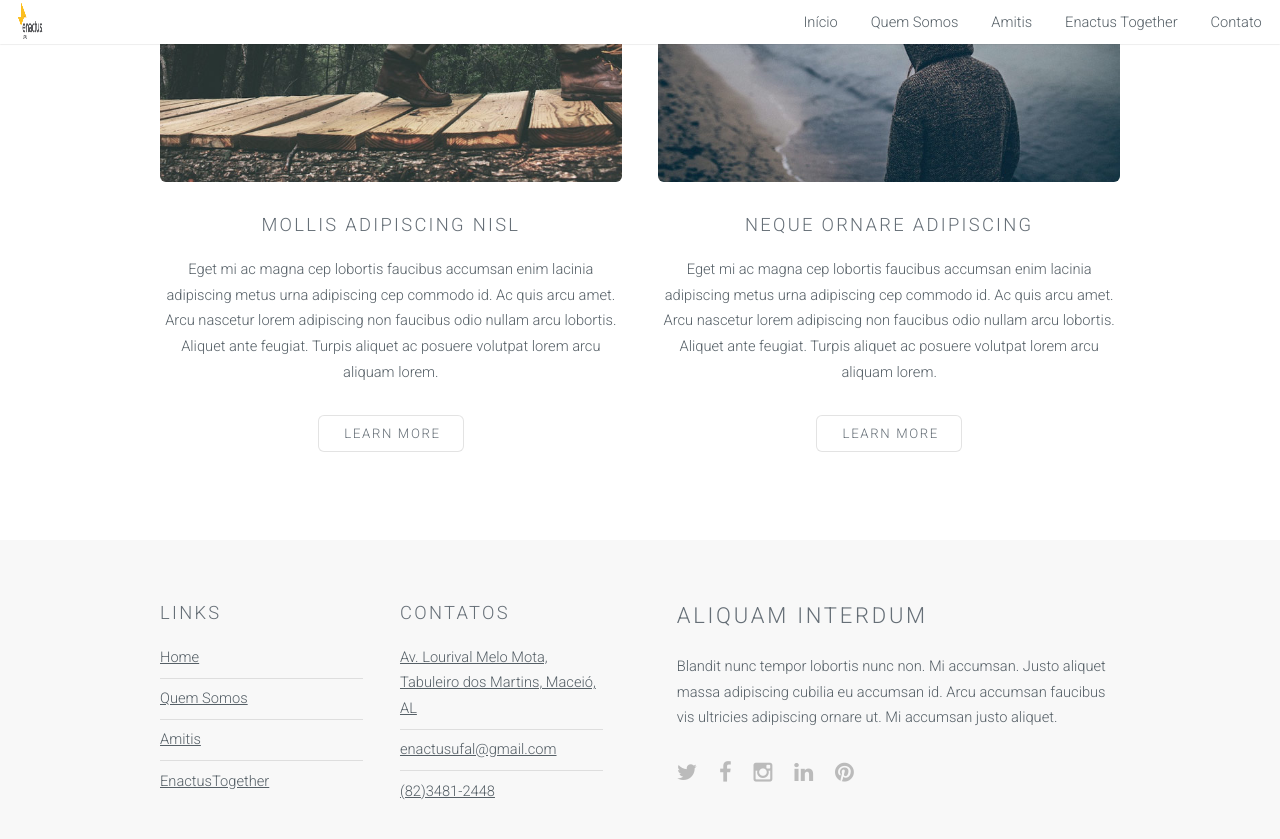
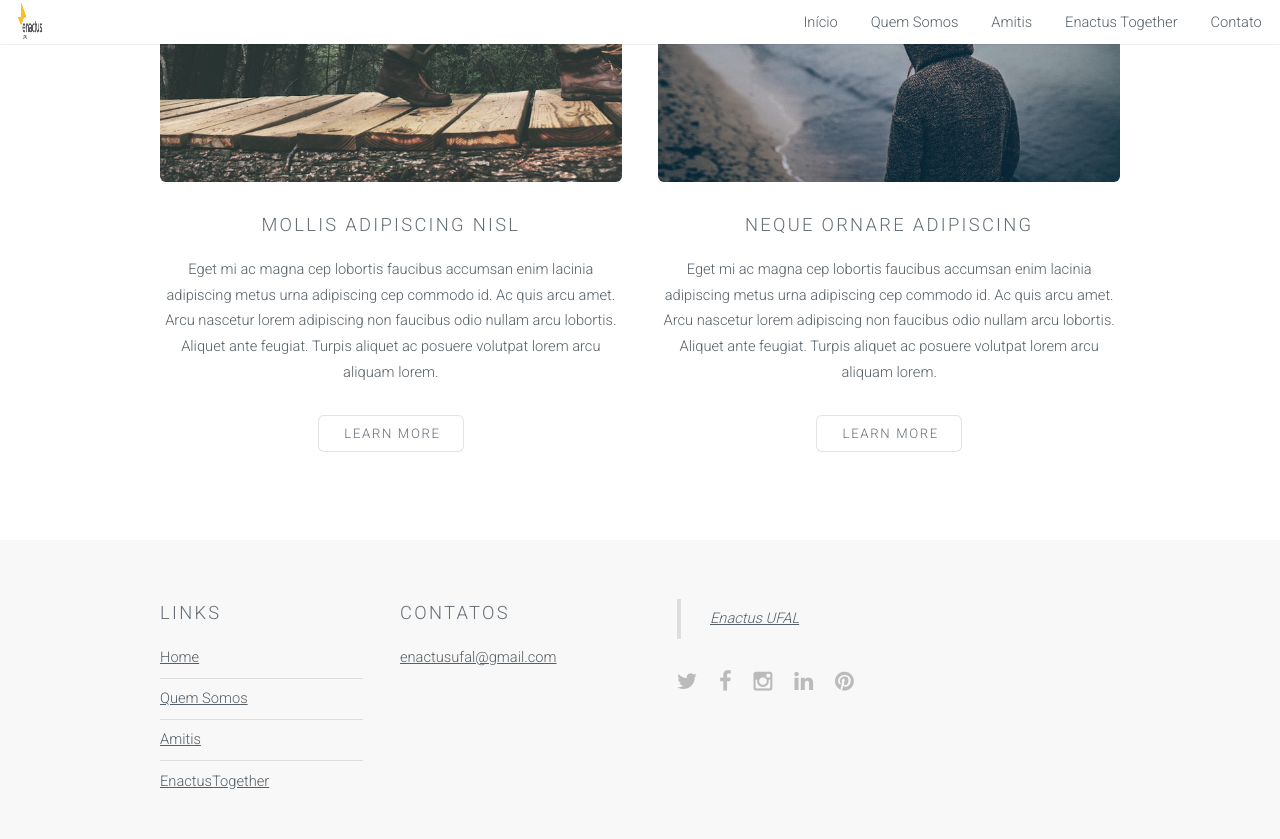
Before and after one commit to egabrielnunes/Amitis, a Jekyll site: the page built from amitis.html, in a window 1280 px wide and 900 px high, scrolled down 1391 px. Shown: the top 839 px of the window. Built offline with Jekyll 4.4.1, drawn with Linux system fonts in a browser that asks for light colours.

Commit message:
Facebook Button

```diff
--- a/_includes/footer.html
+++ b/_includes/footer.html
@@ -16,16 +16,15 @@
                     <div class="6u">
                         <h3>Contatos</h3>
                         <ul class="alt">
-                            <li><a href="#">Av. Lourival Melo Mota, Tabuleiro dos Martins, Maceió, AL</a></li>
                             <li><a href="#">enactusufal@gmail.com</a></li>
-                            <li><a href="#">(82)3481-2448</a></li>
                         </ul>
                     </div>
                 </div>
             </div>
             <div class="6u">
-                <h2>Aliquam Interdum</h2>
-                <p>Blandit nunc tempor lobortis nunc non. Mi accumsan. Justo aliquet massa adipiscing cubilia eu accumsan id. Arcu accumsan faucibus vis ultricies adipiscing ornare ut. Mi accumsan justo aliquet.</p>
+               <!--  <h2>Aliquam Interdum</h2>
+                <p>Blandit nunc tempor lobortis nunc non. Mi accumsan. Justo aliquet massa adipiscing cubilia eu accumsan id. Arcu accumsan faucibus vis ultricies adipiscing ornare ut. Mi accumsan justo aliquet.</p> -->
+                <div class="fb-page" data-href="https://www.facebook.com/EnactusUfal/" data-small-header="false" data-adapt-container-width="true" data-hide-cover="false" data-show-facepile="true"><blockquote cite="https://www.facebook.com/EnactusUfal/" class="fb-xfbml-parse-ignore"><a href="https://www.facebook.com/EnactusUfal/">Enactus UFAL</a></blockquote></div>
                 <ul class="icons">
                     <li><a href="#" target="_blank" class="icon fa-twitter"><span class="label">Twitter</span></a></li>
                     <li><a href="https://www.facebook.com/EnactusUFAL/" target="_blank" class="icon fa-facebook"><span class="label">Facebook</span></a></li>
```
Also changed, not shown: _layouts/landing-page.html (+8 -0 lines).
